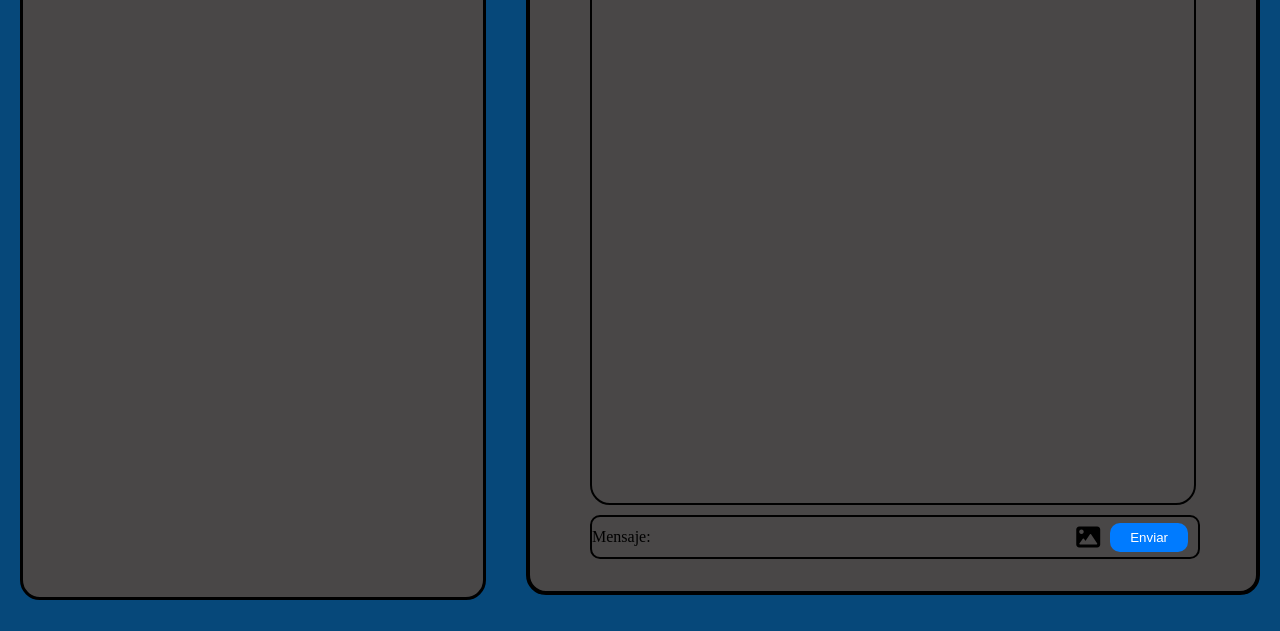
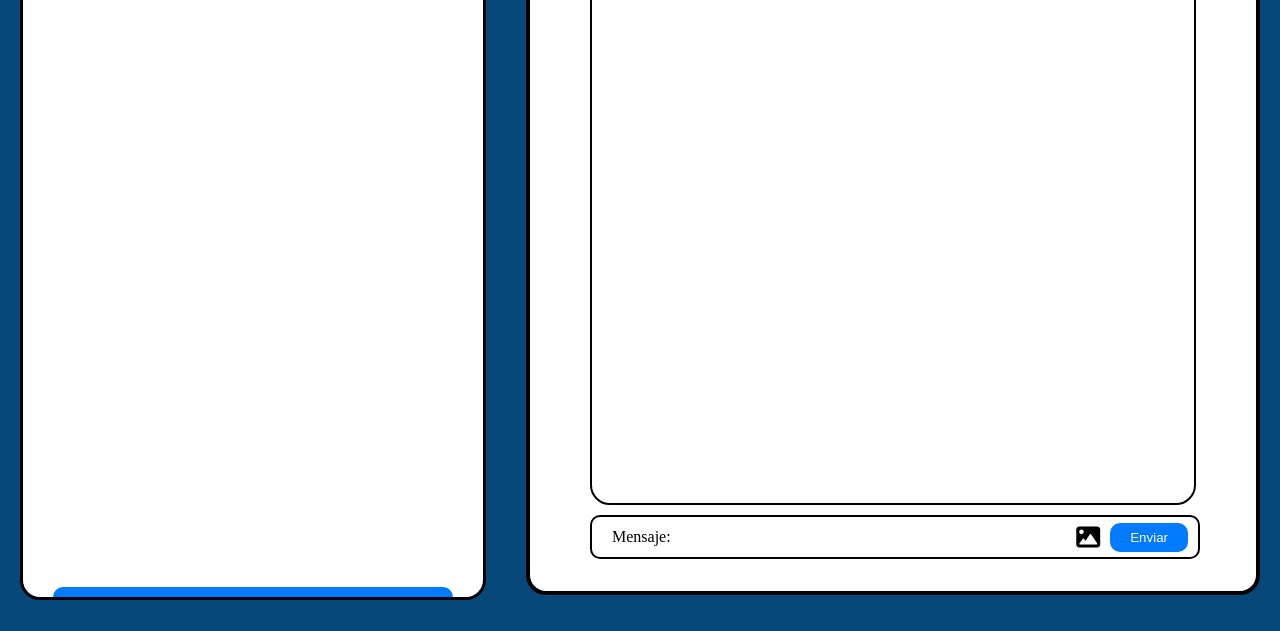
Before and after one commit to KenithGP/chatbot-Arqui, a website: page ChatBot-Arqui/vista/chat.vista.html in a window 1280 px wide. Shown: the part 169-800 px from the top of the page. Drawn offline with Linux system fonts and the light colour scheme; files that its build step writes are made by us from their sources; files whose address does not match are found by name.

Commit message:
feat : implementacion de boton para salir del chat

```diff
--- a/ChatBot-Arqui/css/chat.css
+++ b/ChatBot-Arqui/css/chat.css
@@ -17,7 +17,7 @@ html, body {
 .container .historial-container {
   display: flex;
   flex-direction: column; /* Cambiado a column para alinear verticalmente */
-  background-color: rgb(73, 71, 71);
+  background-color: rgb(255, 255, 255);
   border-radius: 20px;
   width: 100%;
   max-width: 400px;
@@ -39,7 +39,7 @@ html, body {
   padding: 5px 20px;
   font-size: 20px;
   font-family: "Montserrat", sans-serif;
-  color: rgb(73, 71, 71);
+  color: rgb(255, 255, 255);
 }
 
 .historial-container {
@@ -47,15 +47,34 @@ html, body {
   padding: 20px;
   border-right: 1px solid #ccc;
   height: 84%; /* Utiliza toda la altura disponible */
-  background-color: rgb(73, 71, 71);
+  background-color: rgb(255, 255, 255);
   overflow-y: auto;
   border-radius: 10px 0 0 10px;
+}
+
+.historial-container button {
+  padding: 7px 20px;
+  width: 400px;
+  height: 40px;
+  margin: 0 10px;
+  border: none;
+  background-color: #007bff;
+  color: white;
+  border-radius: 10px;
+  cursor: pointer;
+  position: relative;
+  top: 630px;  /* Mueve el botón 10px hacia abajo desde su posición original */
+  right: 10px;
+}
+
+.historial-container button:hover {
+  background-color: #0056b3;
 }
 
 .chat-container {
   display: flex;
   flex: 1; /* Utiliza todo el espacio restante */
-  background-color: rgb(73, 71, 71);
+  background-color: rgb(255, 255, 255);
   flex-direction: column;
   width: 100%;
   max-width: 1300px;
@@ -113,7 +132,7 @@ html, body {
 .bot-message {
   width: fit-content;
   text-align: justify;
-  background-color: rgb(154, 152, 152);
+  background-color: rgb(255, 255, 255);
   font-size: 1.1em;
   border-radius: 10px;
   padding: 25px;
@@ -144,7 +163,9 @@ html, body {
   border: 2px solid black;
   border-radius: 10px;
 }
-
+#message-form label{
+  padding-left: 20px;
+}
 .user-message img,
 .bot-message img {
   max-width: 100%;
@@ -194,7 +215,7 @@ html, body {
   flex: 1;
   padding: 10px;
   border: none;
-  background-color: rgb(73, 71, 71);
+  background-color: rgb(255, 255, 255);
 
 }
 
--- a/ChatBot-Arqui/vista/chat.vista.html
+++ b/ChatBot-Arqui/vista/chat.vista.html
@@ -15,6 +15,7 @@
             <div class="text">
                 <h1><span id="name-course"></span></h1>
                 <div id="chat-history"></div>
+                <button type="submit"> Voler </button>
             </div>
         </div>
 
```
